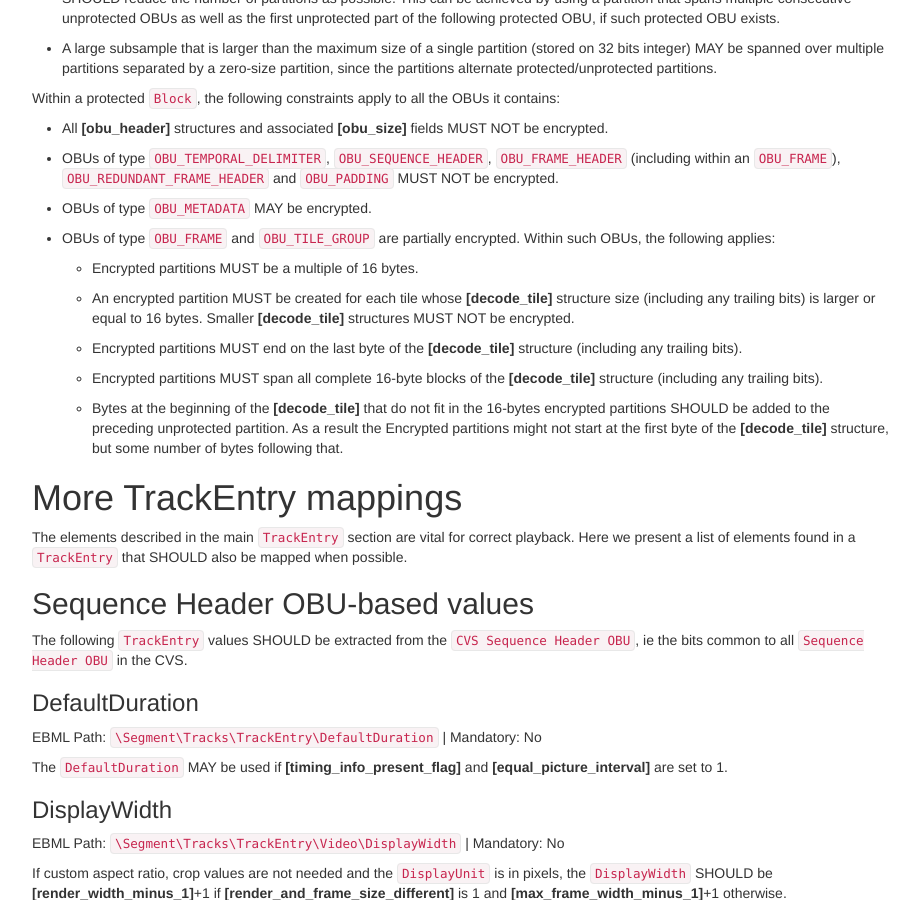
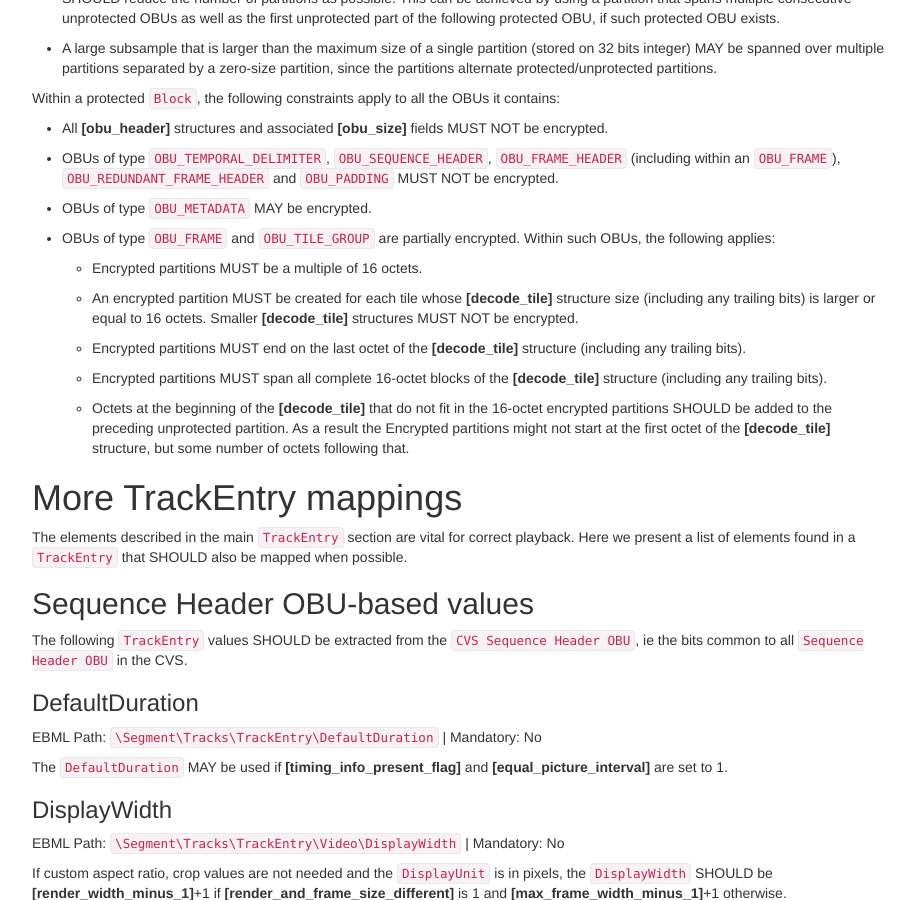
Before and after one commit to ietf-wg-cellar/matroska-specification, a Jekyll site: the page built from codec/av1.md, in a window 1280 px wide and 900 px high, scrolled down 3926 px. Shown: the whole window, without its empty margins (273-1192 px from the left). Built offline with Jekyll 4.4.1, drawn with Linux system fonts in a browser that asks for light colours; our own code applies the rules of GitHub Pages for plain Markdown files.

Commit message:
use octet rather than byte

```diff
--- a/codec/av1.md
+++ b/codec/av1.md
@@ -164,15 +164,15 @@ Within a protected `Block`, the following constraints apply to all the OBUs it c
 
 * OBUs of type `OBU_FRAME` and `OBU_TILE_GROUP` are partially encrypted. Within such OBUs, the following applies:
 
-    * Encrypted partitions MUST be a multiple of 16 bytes.
+    * Encrypted partitions MUST be a multiple of 16 octets.
 
-    * An encrypted partition MUST be created for each tile whose __[decode_tile]__ structure size (including any trailing bits) is larger or equal to 16 bytes. Smaller __[decode_tile]__ structures MUST NOT be encrypted.
+    * An encrypted partition MUST be created for each tile whose __[decode_tile]__ structure size (including any trailing bits) is larger or equal to 16 octets. Smaller __[decode_tile]__ structures MUST NOT be encrypted.
 
-    * Encrypted partitions MUST end on the last byte of the __[decode_tile]__ structure (including any trailing bits).
+    * Encrypted partitions MUST end on the last octet of the __[decode_tile]__ structure (including any trailing bits).
 
-    * Encrypted partitions MUST span all complete 16-byte blocks of the __[decode_tile]__ structure (including any trailing bits).
+    * Encrypted partitions MUST span all complete 16-octet blocks of the __[decode_tile]__ structure (including any trailing bits).
 
-    * Bytes at the beginning of the __[decode_tile]__ that do not fit in the 16-bytes encrypted partitions SHOULD be added to the preceding unprotected partition. As a result the Encrypted partitions might not start at the first byte of the __[decode_tile]__ structure, but some number of bytes following that.
+    * Octets at the beginning of the __[decode_tile]__ that do not fit in the 16-octet encrypted partitions SHOULD be added to the preceding unprotected partition. As a result the Encrypted partitions might not start at the first octet of the __[decode_tile]__ structure, but some number of octets following that.
 
 
 # More TrackEntry mappings
```
